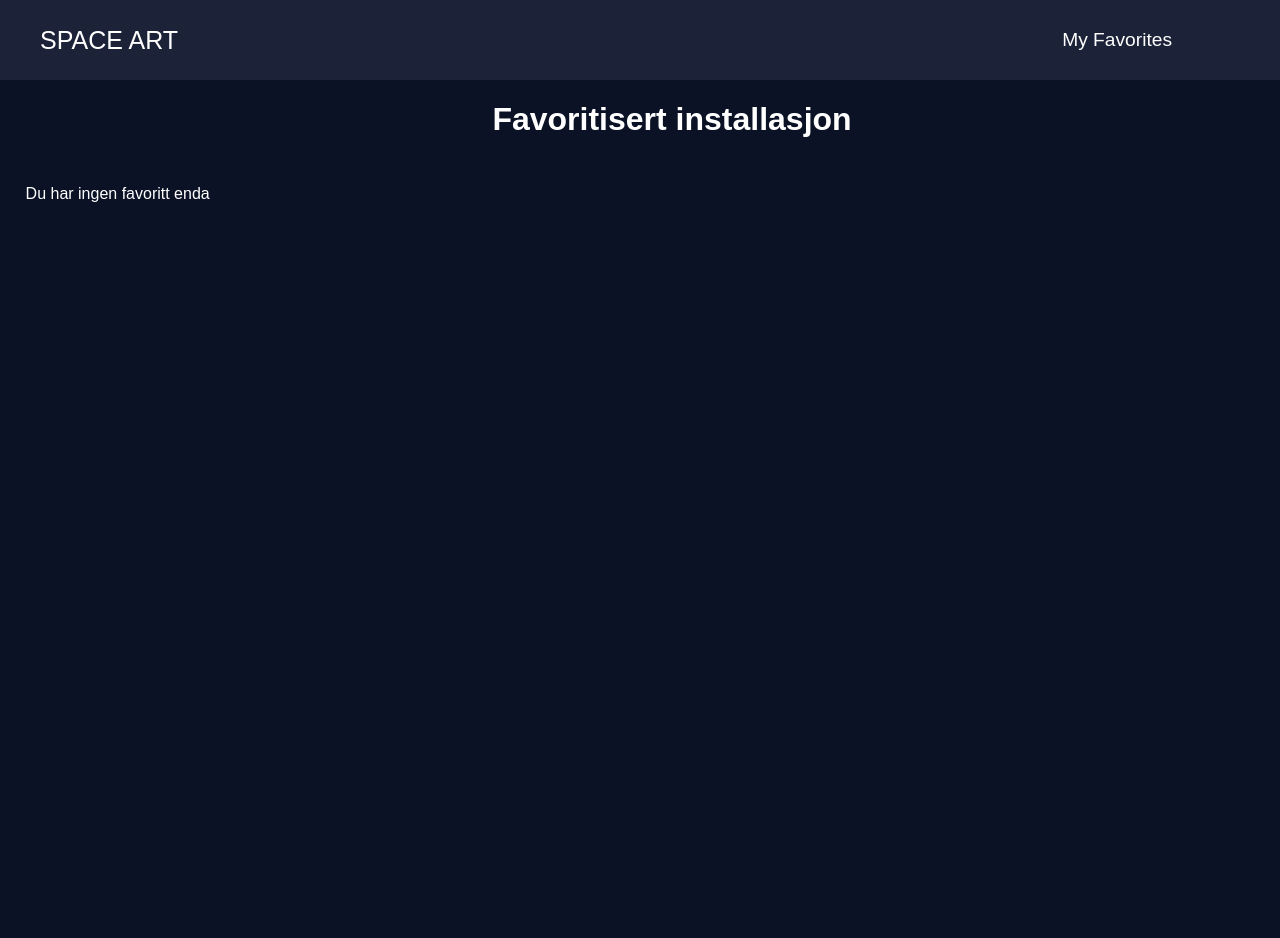
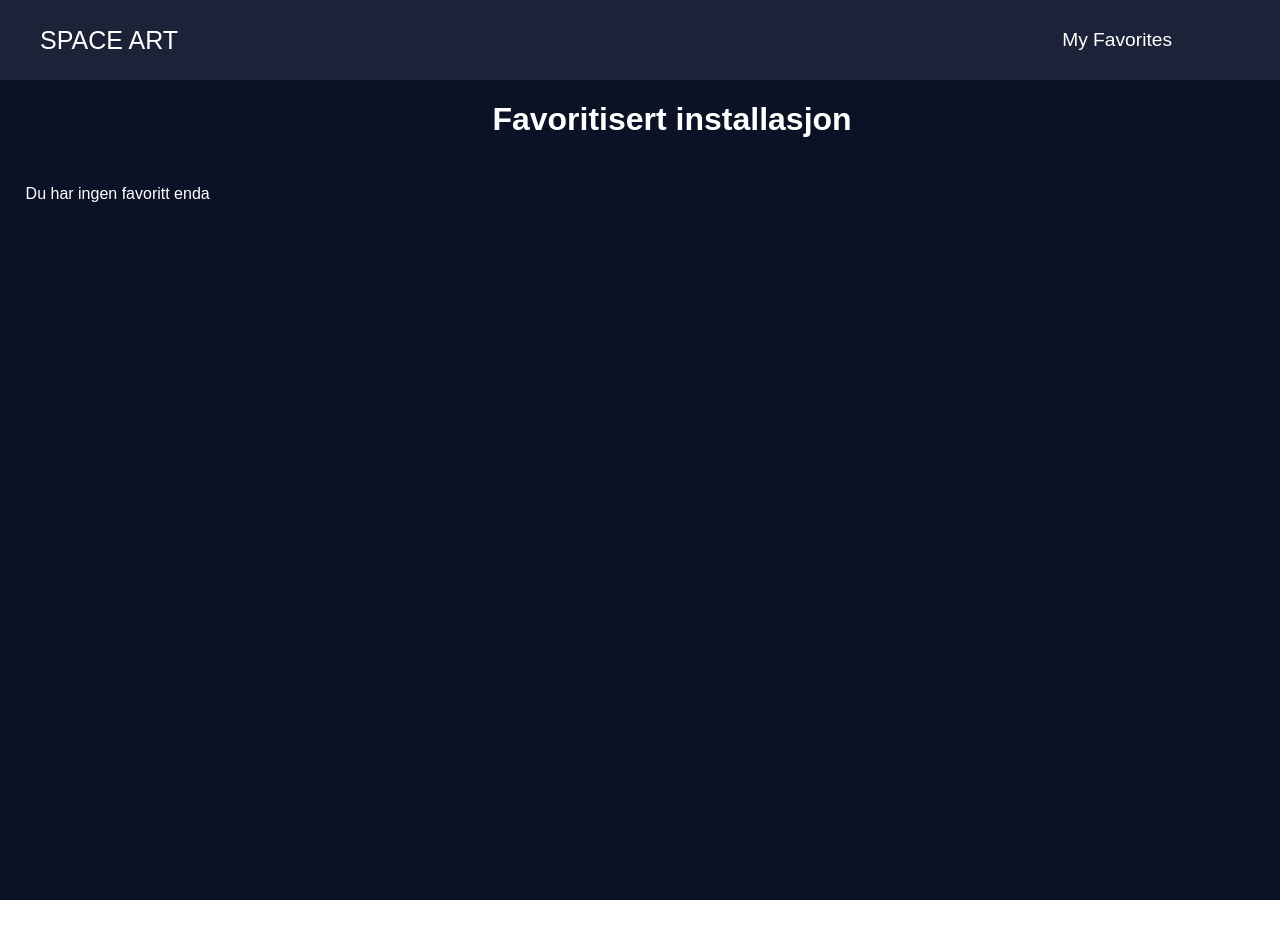
Before and after one commit to ingvildtf/Webutvikling-prosject2, a React (Create React App) app in the folder art-exhibition/: page /my-favorites in a window 1280 px wide. Shown: the top 938 px of the page. After the commit the page ends 900 px from the top, so only its background shows below. Built offline with nearby package versions, Linux system fonts and the light colour scheme.

Commit message:
fixed bug with height

```diff
--- a/art-exhibition/src/components/Pages/MyFavorites.tsx
+++ b/art-exhibition/src/components/Pages/MyFavorites.tsx
@@ -27,7 +27,11 @@ const Wrapper = styled.div`
   max-width: 100%;
   height: 120vh;
   @media screen and (max-width: 1050px) {
+    max-height: 100%;
+  }
+  @media screen and (min-width: 600px) {
     height: auto;
+    min-height: 100vh;
   }
 `
 
```
